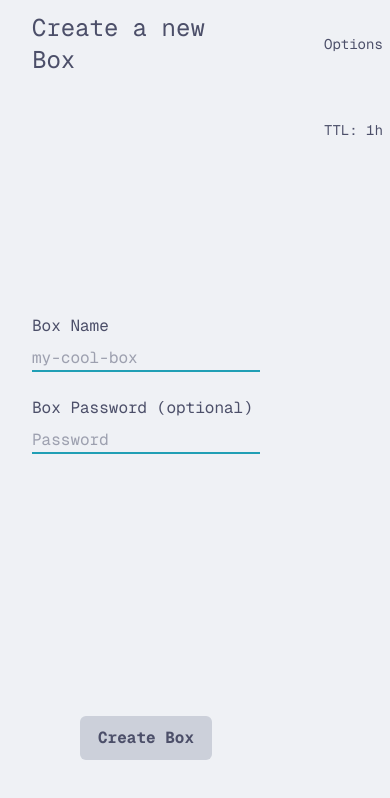
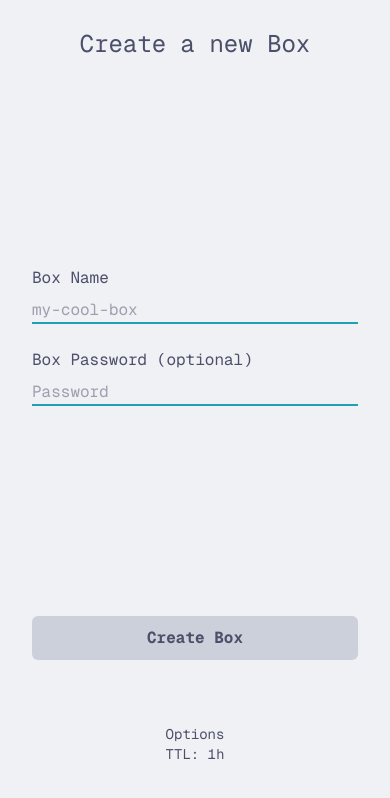
Before and after one commit to saifuddm/box, a Next.js app: page /create in a window 390 px wide. Shown: the top 798 px of the page. Built offline with nearby package versions, Linux system fonts and the light colour scheme.

Commit message:
mobile view

```diff
--- a/src/app/[id]/page.tsx
+++ b/src/app/[id]/page.tsx
@@ -26,10 +26,13 @@
   const title = selectedCount > 0 ? `Selected Box: ${selectedCount}` : "Box";
 
   return (
-    <div className="grid grid-rows-[1.5rem_1fr_0.1fr] grid-cols-[1fr_0.2fr] items-center justify-items-center sm:justify-items-start min-h-screen p-8 pb-20 gap-16 sm:p-20 font-[family-name:var(--font-geist-mono)] ">
+    <div className="grid grid-rows-[1.5rem_1rem_0.1fr_1fr] md:grid-rows-[1.5rem_1fr_0.1fr] md:grid-cols-[1fr_0.2fr] items-center justify-items-center md:justify-items-start min-h-screen p-8 pb-20 gap-4 md:gap-16 sm:p-20 font-[family-name:var(--font-geist-mono)] ">
       <h2 className="text-2xl">{title}</h2>
       <p className="text-sm">ID: {pathname}</p>
-      <div id="content" className="grid grid-cols-3 gap-2 h-full items-start">
+      <div
+        id="content"
+        className="grid grid-cols-1 md:grid-cols-3 gap-2 h-full items-start"
+      >
         <div className="flex flex-col gap-2">
           <div
             id="example-content"
@@ -156,7 +159,10 @@
           </div>
         </div>
       </div>
-      <div id="actions" className="flex space-y-2 flex-col items-start">
+      <div
+        id="actions"
+        className="flex gap-2 md:flex-col row-start-3 md:row-start-auto self-start"
+      >
         <button className="cursor-pointer bg-surface0 text-base font-bold rounded-md px-4 py-2 hover:border-sapphire border-2 border-transparent">
           Add
         </button>
--- a/src/app/create/page.tsx
+++ b/src/app/create/page.tsx
@@ -13,16 +13,15 @@
     router.push(`/${boxName}`);
   };
   return (
-    <div className="grid grid-rows-[1.5rem_1fr_0.1fr] grid-cols-[1fr_0.2fr] items-center justify-items-center sm:justify-items-start min-h-screen p-8 pb-20 gap-16 sm:p-20 font-[family-name:var(--font-geist-mono)] ">
+    <div className="grid grid-rows-[1.5rem_1fr_0.1fr] md:grid-rows-[1.5rem_1fr_0.1fr] md:grid-cols-[1fr_0.2fr] items-center justify-items-center md:justify-items-start min-h-screen p-8 pb-20 gap-16 sm:p-20 font-[family-name:var(--font-geist-mono)] ">
       <h2 className="text-2xl">Create a new Box</h2>
-      <p className="text-sm">Options</p>
+      <p className="text-sm hidden md:block">Options</p>
       <form
-        action=""
         method="post"
         className="row-span-2 h-full grid grid-rows-subgrid w-full items-center justify-items-center sm:justify-items-start"
         onSubmit={handleSubmit}
       >
-        <div className="flex flex-col space-y-2 w-fit h-fit">
+        <div className="flex flex-col space-y-2 w-full md:w-fit h-fit">
           <label htmlFor="boxName">Box Name</label>
           <input
             type="text"
@@ -42,12 +41,13 @@
         </div>
         <button
           type="submit"
-          className=" hover:cursor-pointer bg-surface0 text-base font-bold rounded-md px-4 py-2 hover:border-sapphire border-2 border-transparent"
+          className="hover:cursor-pointer bg-surface0 text-base font-bold rounded-md px-4 py-2 hover:border-sapphire border-2 border-transparent w-full md:w-fit"
         >
           Create Box
         </button>
       </form>
       <div className="text-sm self-start">
+        <p className=" md:hidden">Options</p>
         <p>TTL: 1h</p>
       </div>
     </div>
```
